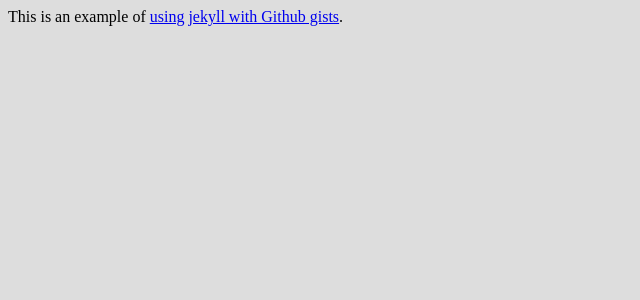
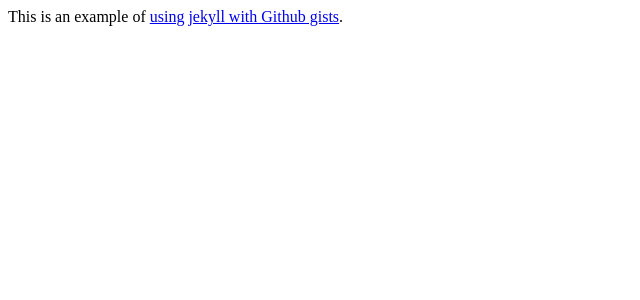
Before and after one commit to jekyll-gist/jekyll-gist, a Jekyll site: the page built from index.html, in a window 1280 px wide. Shown: the top 300 px of the page, without its empty margins (0-640 px from the left). Built offline with Jekyll 4.4.1, drawn with Linux system fonts in a browser that asks for light colours.

Commit message:
Change background back to white for gh-pages.

```diff
--- a/stylesheets/stylesheet.css
+++ b/stylesheets/stylesheet.css
@@ -1,7 +1,4 @@
 /* Mostly copied from github auto pages theme "slate". */
-
-body {
-  background: #ddd; }
 
 pre, code {
   color: #222222;
```
